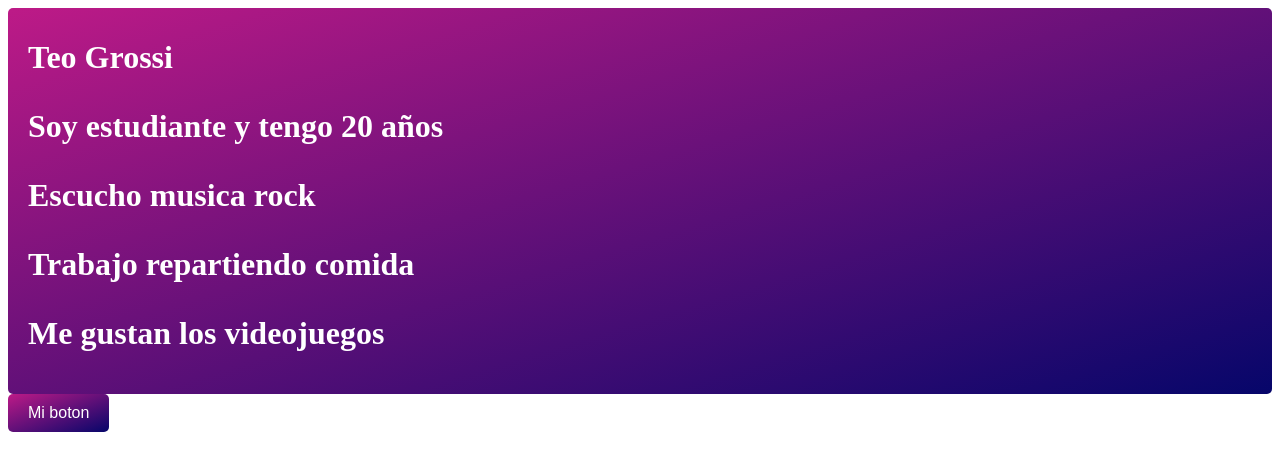
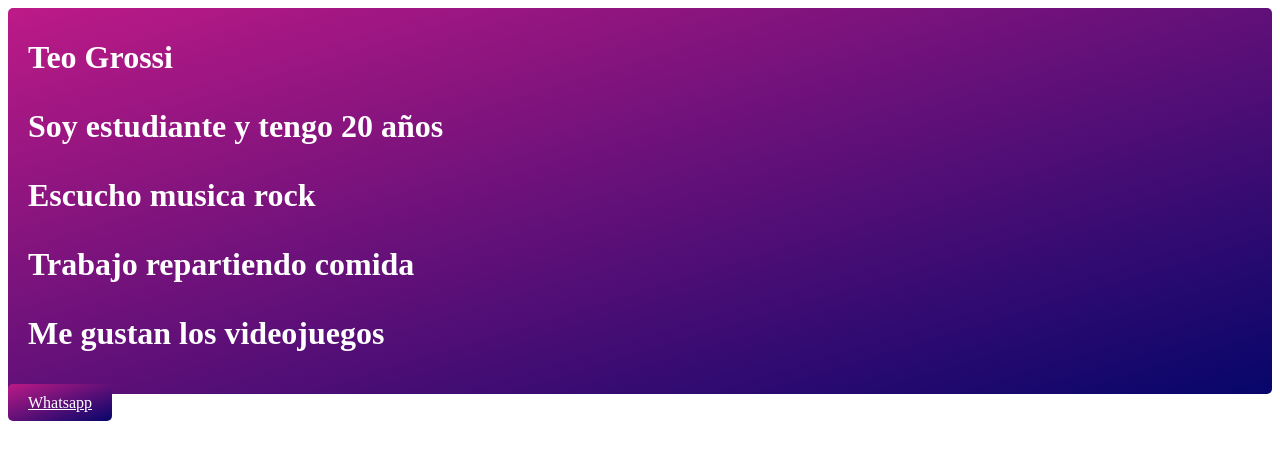
Before and after one commit to spidermurloc/CV, a plain HTML site: page teoPortfolio.html in a window 1280 px wide. Drawn offline with Linux system fonts and the light colour scheme.

Commit message:
Boton de whatsapp con link

```diff
--- a/teoPortfolio.html
+++ b/teoPortfolio.html
@@ -25,7 +25,8 @@
 
 
 
-    <button class="gradiente">Mi boton</button>
+
+    <a href="https://wa.me/549235248559" class="gradiente">Whatsapp</a>
 
 </body>
 </html>
```
Also changed, not shown: teoPortfolio.css (line endings or trailing spaces).
